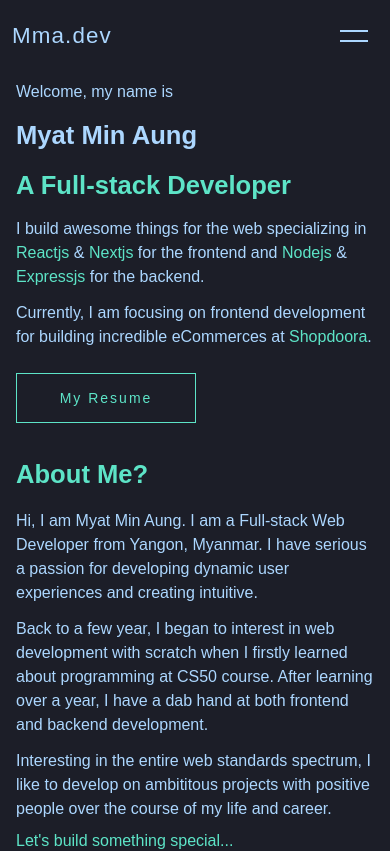
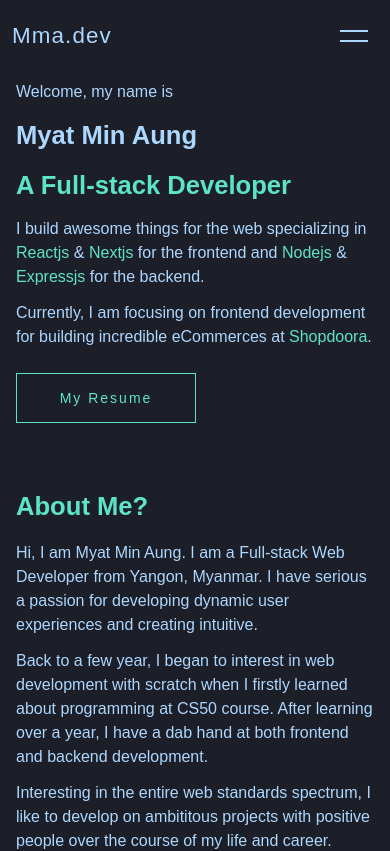
Before and after one commit to myatminag/myatminaung.v1, a Next.js app: page / in a window 390 px wide. Shown: the top 851 px of the page. Built offline with nearby package versions, Linux system fonts and the light colour scheme.

Commit message:
fix: about section padding

```diff
--- a/components/AboutSection.jsx
+++ b/components/AboutSection.jsx
@@ -2,7 +2,7 @@ import Link from "next/link";
 
 const AboutSection = ({ aboutRef }) => {
     return (
-        <section ref={aboutRef} className="pt-[2rem] lg:pt-0 lg:px-[15%]">
+        <section ref={aboutRef} className="pt-[4rem] lg:pt-0 lg:px-[15%]">
             <div className="max-w-[1240px] lg:min-h-[100vh] lg:mx-auto lg:flex lg:justify-center lg:items-center">
                 <div className="w-[100%] lg:flex lg:items-center lg:justify-evenly">
                     {/* <div className="block lg:hidden">
```
